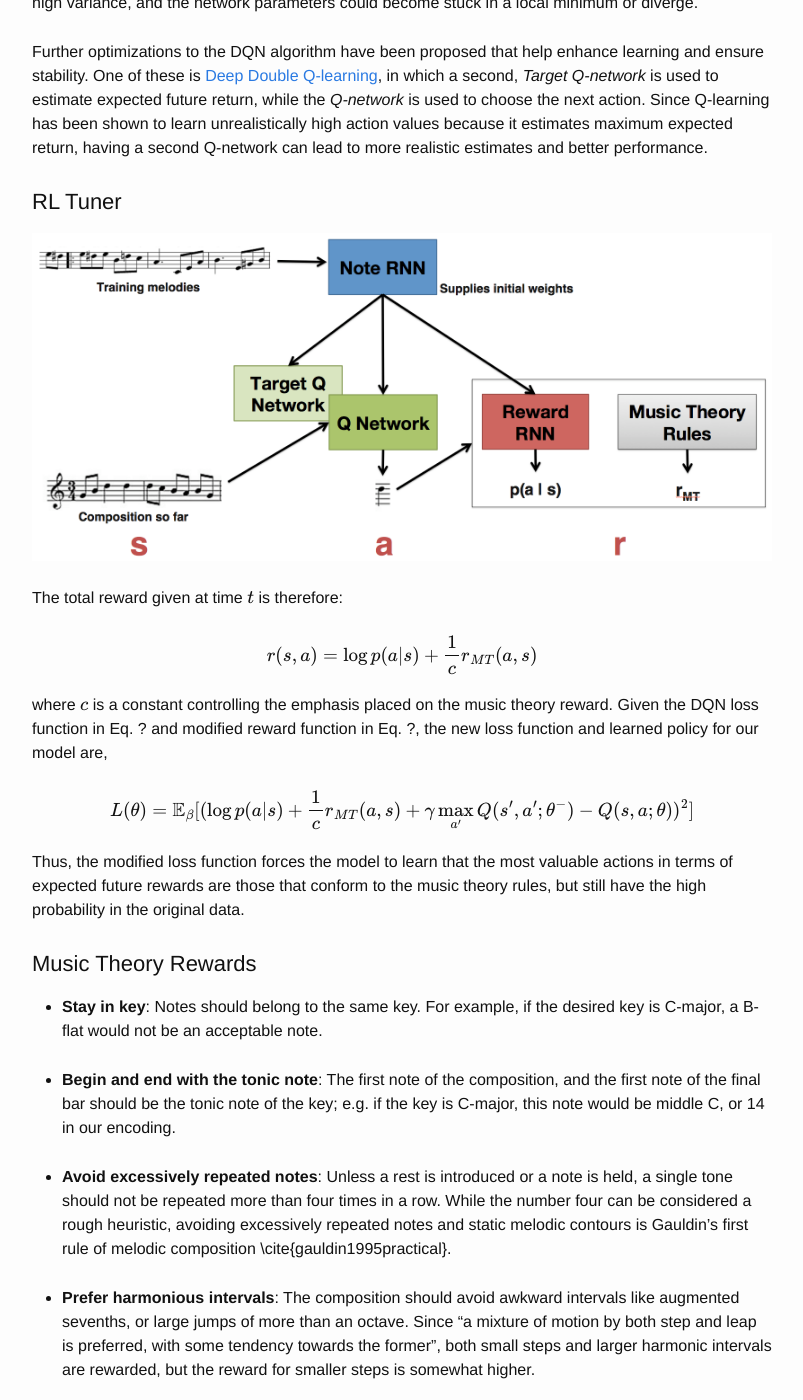
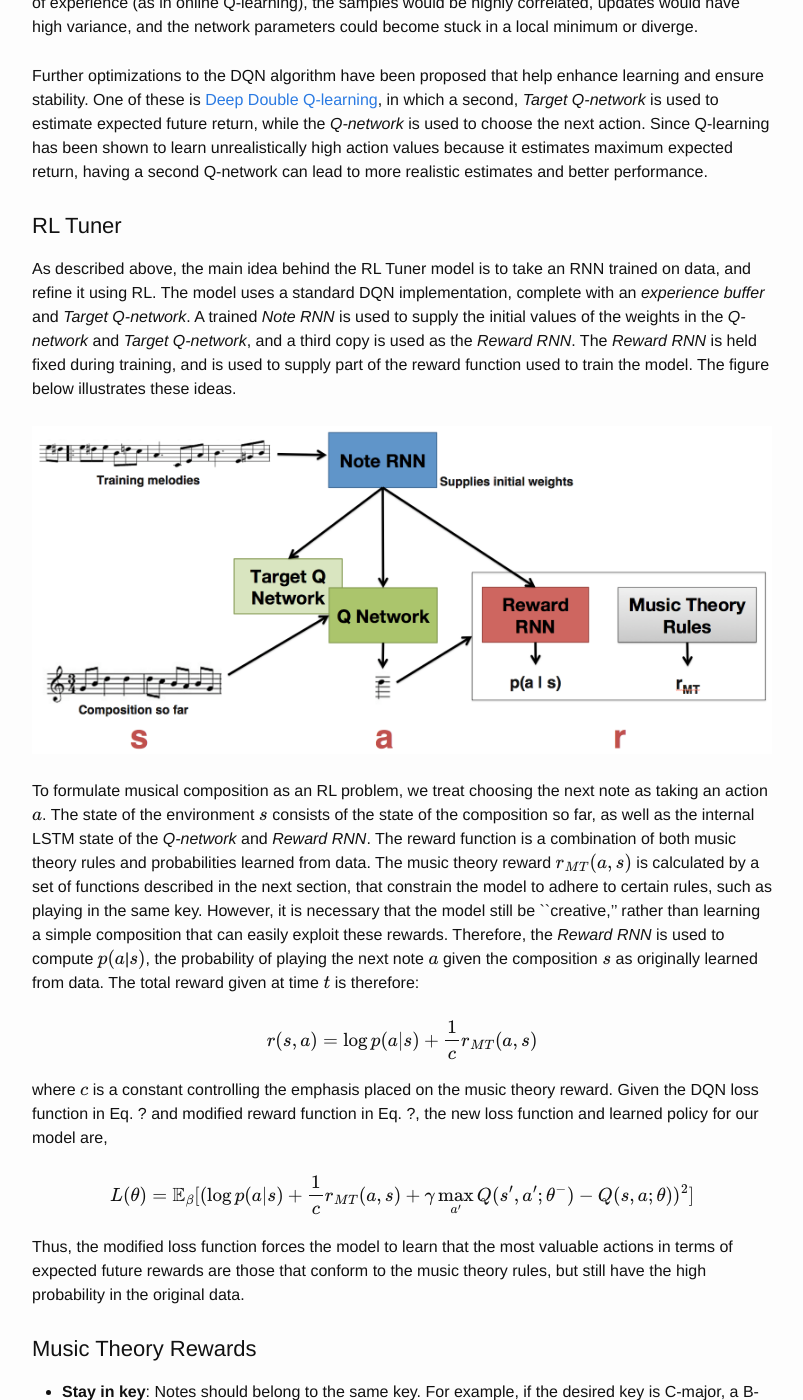
Before and after one commit to notfuchsia/notfuchsia.github.io, a Jekyll site: the page built from _posts/2016-10-10-natasha.markdown, in a window 1280 px wide and 1400 px high, scrolled down 3214 px. Shown: the whole window, without its empty margins (238-1041 px from the left). Built offline with Jekyll 4.4.1, drawn with Linux system fonts in a browser that asks for light colours; formulas are drawn with MathJax 3; some of the changed text lies outside the part shown.

Commit message:
adding model description

```diff
--- a/_posts/2016-10-10-natasha.markdown
+++ b/_posts/2016-10-10-natasha.markdown
@@ -19,9 +19,9 @@ While the model has learned how to correctly spell English words, some markdown
 
 Music is an interesting test-bed for sequence generation, in that musical compositions adhere to a relatively well-defined set of structural rules. Any beginning music student learns that groups of notes belong to keys, chords follow progressions, and songs have consistent structures made up of musical phrases. So what if we could teach a *Note RNN* these kinds of musical rules, while still allowing it to learn patterns from music it hears in the world?
 
-This is the idea behind the **RL Tuner** model I will describe in this post. We take a trained *Note RNN* and teach it concepts of music theory using Reinforcement Learning (RL). RL can allow a network to learn some non-differentiable *reward* function. In this case, we define a set of music theory rules, and produce rewards based on whether the model's compositions adhere to those rules. However, to ensure that the model can remember the note probabilities it originally learned from data, we keep a second, fixed copy of the *Note RNN* which we call the *Reward RNN*. The *Reward RNN* is used to compute $$p(a$$&#124;$$s)$$, the probability of playing the next note as learned by the original *Note RNN*. We augment our music theory rewards with $$p(a$$&#124;$$s)$$, so that the total reward reflects both our music theory constraints and information learned from data.
+This is the idea behind the **RL Tuner** model I will describe in this post. We take a trained *Note RNN* and teach it concepts of music theory using Reinforcement Learning (RL). RL can allow a network to learn some non-differentiable *reward* function. In this case, we define a set of music theory rules, and produce rewards based on whether the model's compositions adhere to those rules. However, to ensure that the model can remember the note probabilities it originally learned from data, we keep a second, fixed copy of the *Note RNN* which we call the *Reward RNN*. The *Reward RNN* is used to compute the probability of playing the next note as learned by the original *Note RNN*. We augment our music theory rewards with this probability value, so that the total reward reflects both our music theory constraints and information learned from data.
 
-We show that this approach allows the model to maintain high $$\log p(a$$&#124;$$s)$$ values, while significantly improving the behaviors of the *Note RNN* targeted by the music theory rewards. For example, before training with RL, 63.3% of notes produced by the *Note RNN* belonged to some excessively repeated segment of notes; after RL, 0.0-0.03% of notes were excessively repeated. Since excessively repeating tokens is a problem in other domains as well (e.g. text generation), we believe our approach could have broader applications. But does it actually work to produce better music? We conducted a user study and found that people find the compositions produced by our three RL models significantly more musically pleasing than those of the original *Note RNN*. But we encourage you to judge for yourself; samples from each of the models will be provided later in this post.
+We show that this approach allows the model to maintain information about the note probabilities learned from data, while significantly improving the behaviors of the *Note RNN* targeted by the music theory rewards. For example, before training with RL, 63.3% of notes produced by the *Note RNN* belonged to some excessively repeated segment of notes; after RL, 0.0-0.03% of notes were excessively repeated. Since excessively repeating tokens is a problem in other domains as well (e.g. text generation), we believe our approach could have broader applications. But does it actually work to produce better music? We conducted a user study and found that people find the compositions produced by our three RL models significantly more musically pleasing than those of the original *Note RNN*. But we encourage you to judge for yourself; samples from each of the models will be provided later in this post.
 
 The models, derivations, and results are all described in our recent [research paper][our arxiv], written by myself, Shane Gu, Richard E. Turner, and Douglas Eck<sup>[1](#footnote-nipsrl)</sup>. [Code][code] to run this model is also available on the Magenta github repo; please try it out! The music theory rules implemented for the model are only a first attempt, and could easily be improved by someone with musical training.
 
@@ -65,10 +65,11 @@ Further optimizations to the DQN algorithm have been proposed that help enhance
 
 RL Tuner
 ----------
+As described above, the main idea behind the RL Tuner model is to take an RNN trained on data, and refine it using RL. The model uses a standard DQN implementation, complete with an *experience buffer* and *Target Q-network*. A trained *Note RNN* is used to supply the initial values of the weights in the *Q-network* and *Target Q-network*, and a third copy is  used as the *Reward RNN*. The *Reward RNN* is held fixed during training, and is used to supply part of the reward function used to train the model. The figure below illustrates these ideas.
 
 ![Model diagram](/assets/rl_rnn/rl_rnn_diagram.png "Model diagram")
 
-The total reward given at time $$t$$ is therefore:
+To formulate musical composition as an RL problem, we treat choosing the next note as taking an action $$a$$. The state of the environment $$s$$ consists of the state of the composition so far, as well as the internal LSTM state of the *Q-network* and *Reward RNN*. The reward function is a combination of both music theory rules and probabilities learned from data. The music theory reward $$r_{MT}(a,s)$$ is calculated by a set of functions described in the next section, that constrain the model to adhere to certain rules, such as playing in the same key. However, it is necessary that the model still be ``creative,'' rather than learning a simple composition that can easily exploit these rewards. Therefore, the *Reward RNN* is used to compute $$p(a$$&#124;$$s)$$, the probability of playing the next note $$a$$ given the composition $$s$$ as originally learned from data. The total reward given at time $$t$$ is therefore:
 
 $$\begin{align}
 \label{eq:reward}
```
